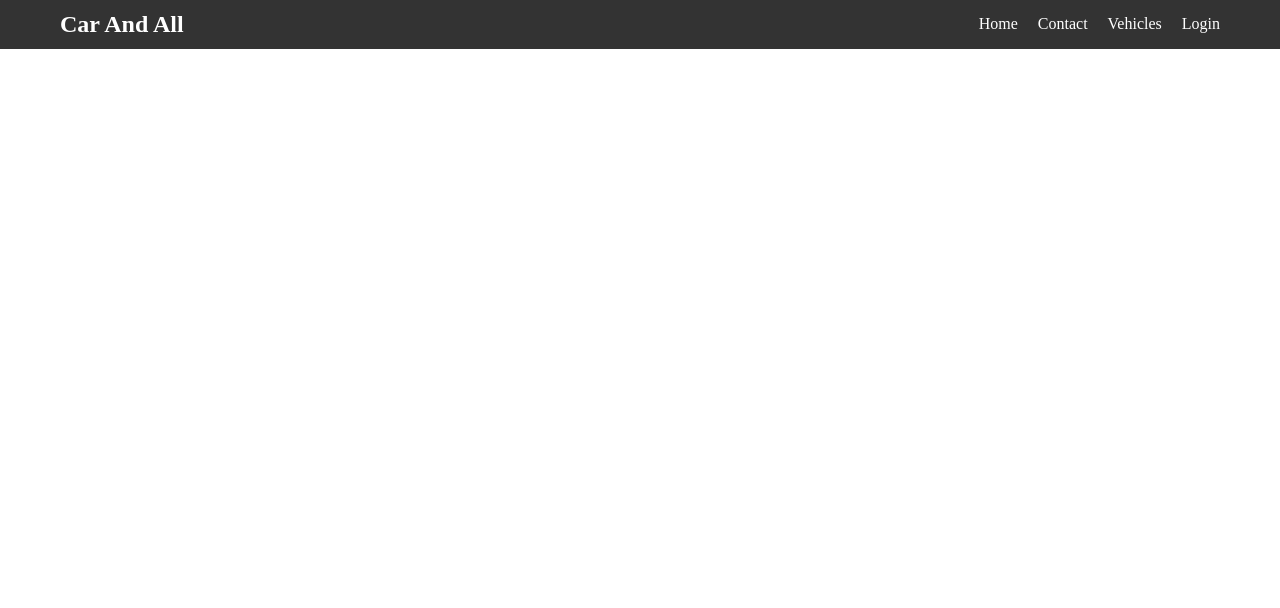
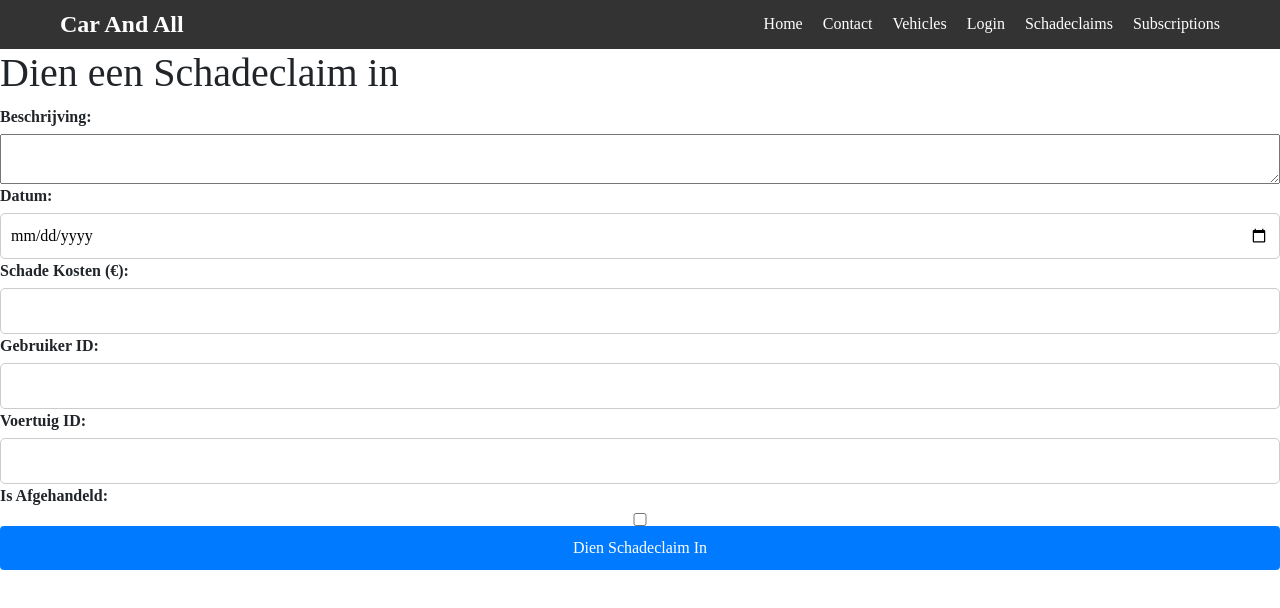
Before and after one commit to Kevin-Gazi/Front_End_Car_and_All, a React (Create React App) app: page /schadeclaims in a window 1280 px wide. Shown: the top 608 px of the page. Built offline with nearby package versions, Linux system fonts and the light colour scheme.

Commit message:
Schadeclaim frontend gemaakt

```diff
--- a/package.json
+++ b/package.json
@@ -7,6 +7,7 @@
     "@testing-library/jest-dom": "^5.17.0",
     "@testing-library/react": "^13.4.0",
     "@testing-library/user-event": "^13.5.0",
+    "axios": "^1.7.9",
     "bootstrap": "^5.3.3",
     "react": "^18.3.1",
     "react-dom": "^18.3.1",
--- /dev/null
+++ b/src/Abonnement/Subscriptions.css
@@ -0,0 +1,56 @@
+.subscriptions-container {
+    max-width: 1200px;
+    margin: 0 auto;
+    padding: 20px;
+    font-family: Arial, sans-serif;
+    color: #333;
+}
+
+.subscriptions-container h1 {
+    text-align: center;
+    margin-bottom: 10px;
+    font-size: 2.5em;
+    color: #007bff;
+}
+
+.subscriptions-container p {
+    text-align: center;
+    margin-bottom: 30px;
+    font-size: 1.4em;
+}
+
+.subscriptions-grid {
+    display: grid;
+    grid-template-columns: repeat(auto-fit, minmax(300px, 1fr));
+    gap: 20px;
+}
+
+.subscription-card {
+    background-color: #f9f9f9;
+    border: 1px solid #ddd;
+    border-radius: 8px;
+    padding: 20px;
+    text-align: center;
+    box-shadow: 0 4px 6px rgba(0, 0, 0, 0.1);
+    transition: transform 0.2s ease;
+}
+
+.subscription-card:hover {
+    transform: translateY(-5px);
+}
+
+.subscription-card h2 {
+    margin-bottom: 10px;
+    color: #007bff;
+}
+
+.subscription-card p {
+    margin: 5px 0;
+    font-size: 1.1em;
+}
+
+.price {
+    font-weight: bold;
+    color: #28a745;
+    margin-top: 10px;
+}
--- /dev/null
+++ b/src/Abonnement/Subscriptions.js
@@ -0,0 +1,29 @@
+import React from "react";
+import "./Subscriptions.css";
+
+const Subscriptions = () => {
+    // Static data for subscriptions
+    const subscriptions = [
+        { id: 1, name: "Pay-as-you-go", description: "Fixed monthly fee with a discount on rentals.", price: 29.99 },
+        { id: 2, name: "Prepaid", description: "Covers a specific number of rental days.", price: 99.99 }
+    ];
+
+    return (
+        <div className="subscriptions-container">
+            <h1>Available Subscriptions</h1>
+            <p>View our different subscriptions and choose the type that suits you!</p>
+
+            <div className="subscriptions-grid">
+                {subscriptions.map((subscription) => (
+                    <div className="subscription-card" key={subscription.id}>
+                        <h2>{subscription.name}</h2>
+                        <p>{subscription.description}</p>
+                        <p className="price">Prijs: €{subscription.price.toFixed(2)} per maand</p>
+                    </div>
+                ))}
+            </div>
+        </div>
+    );
+};
+
+export default Subscriptions;
--- a/src/App.js
+++ b/src/App.js
@@ -7,6 +7,8 @@ import Vehicles from "./Vehicles/Vehicles";
 import { NavBar } from "./Components/NavBar";  // Import van de NavBar
 import Login from "./Login/LoginScherm";
 import SignUp from "./Login/SignUpScherm"; // Je SignUp component
+import Schadeclaims from "./Backofficemedewerker/Schadeclaims";
+import Subscriptions from "./Abonnement/Subscriptions";
 
 function App() {
     return (
@@ -19,6 +21,8 @@ function App() {
                 <Route path="/vehicles" element={<Vehicles />} />
                 <Route path="/Login/LoginScherm" element={<Login />} />
                 <Route path="/SignUp" element={<SignUp />} />
+                <Route path="/schadeclaims" element={<Schadeclaims />} />
+                <Route path="/subscriptions" element={<Subscriptions />} />
             </Routes>
         </Router>
     );
--- /dev/null
+++ b/src/Backofficemedewerker/Schadeclaims.css
@@ -0,0 +1,52 @@
+.schadeclaims-container {
+    padding: 20px;
+    font-family: Arial, sans-serif;
+}
+
+.schadeclaims-container h1 {
+    color: #333;
+}
+
+.input-group {
+    margin-bottom: 15px;
+}
+
+.input-group label {
+    display: block;
+    font-weight: bold;
+}
+
+.input-group input,
+.input-group textarea {
+    width: 100%;
+    padding: 8px;
+    margin-top: 5px;
+    border: 1px solid #ccc;
+    border-radius: 4px;
+}
+
+button {
+    background-color: #007bff;
+    color: white;
+    border: none;
+    padding: 10px 20px;
+    cursor: pointer;
+    border-radius: 4px;
+}
+
+button:hover {
+    background-color: #0056b3;
+}
+
+.claims-list {
+    list-style-type: none;
+    padding: 0;
+}
+
+.claims-list li {
+    background: #f9f9f9;
+    margin-bottom: 10px;
+    padding: 10px;
+    border: 1px solid #ddd;
+    border-radius: 4px;
+}
--- /dev/null
+++ b/src/Backofficemedewerker/Schadeclaims.js
@@ -0,0 +1,118 @@
+import React, { useState } from "react";
+import axios from "axios";
+
+const SchadeclaimForm = () => {
+    const [formData, setFormData] = useState({
+        beschrijving: "",
+        datum: "",
+        schadeKosten: "",
+        gebruikerId: "",
+        voertuigId: "",
+        isAfgehandeld: false,
+    });
+
+    const [responseMessage, setResponseMessage] = useState("");
+
+    const handleChange = (e) => {
+        const { name, value, type, checked } = e.target;
+        setFormData({
+            ...formData,
+            [name]: type === "checkbox" ? checked : value,
+        });
+    };
+
+    const handleSubmit = async (e) => {
+        e.preventDefault();
+
+        try {
+            const response = await axios.post("https://localhost:7017/api/Schadeclaim", formData);
+            setResponseMessage("Schadeclaim succesvol aangemaakt!");
+            setFormData({
+                beschrijving: "",
+                datum: "",
+                schadeKosten: "",
+                gebruikerId: "",
+                voertuigId: "",
+                isAfgehandeld: false,
+            });
+        } catch (error) {
+            setResponseMessage("Er is een fout opgetreden bij het indienen van d e schadeclaim.");
+        }
+    };
+
+    return (
+        <div className="schadeclaim-form-container">
+            <h1>Dien een Schadeclaim in</h1>
+            <form onSubmit={handleSubmit}>
+                <div className="form-group">
+                    <label htmlFor="beschrijving">Beschrijving:</label>
+                    <textarea
+                        id="beschrijving"
+                        name="beschrijving"
+                        value={formData.beschrijving}
+                        onChange={handleChange}
+                        required
+                    />
+                </div>
+                <div className="form-group">
+                    <label htmlFor="datum">Datum:</label>
+                    <input
+                        type="date"
+                        id="datum"
+                        name="datum"
+                        value={formData.datum}
+                        onChange={handleChange}
+                        required
+                    />
+                </div>
+                <div className="form-group">
+                    <label htmlFor="schadeKosten">Schade Kosten (€):</label>
+                    <input
+                        type="number"
+                        id="schadeKosten"
+                        name="schadeKosten"
+                        value={formData.schadeKosten}
+                        onChange={handleChange}
+                        required
+                    />
+                </div>
+                <div className="form-group">
+                    <label htmlFor="gebruikerId">Gebruiker ID:</label>
+                    <input
+                        type="number"
+                        id="gebruikerId"
+                        name="gebruikerId"
+                        value={formData.gebruikerId}
+                        onChange={handleChange}
+                        required
+                    />
+                </div>
+                <div className="form-group">
+                    <label htmlFor="voertuigId">Voertuig ID:</label>
+                    <input
+                        type="number"
+                        id="voertuigId"
+                        name="voertuigId"
+                        value={formData.voertuigId}
+                        onChange={handleChange}
+                        required
+                    />
+                </div>
+                <div className="form-group">
+                    <label htmlFor="isAfgehandeld">Is Afgehandeld:</label>
+                    <input
+                        type="checkbox"
+                        id="isAfgehandeld"
+                        name="isAfgehandeld"
+                        checked={formData.isAfgehandeld}
+                        onChange={handleChange}
+                    />
+                </div>
+                <button type="submit">Dien Schadeclaim In</button>
+            </form>
+            {responseMessage && <p>{responseMessage}</p>}
+        </div>
+    );
+};
+
+export default SchadeclaimForm;
--- a/src/Components/NavBar.js
+++ b/src/Components/NavBar.js
@@ -25,6 +25,13 @@ export function NavBar() {
                     <li className="navbar-item">
                         <Link to="/Login/LoginScherm" className="navbar-links">Login</Link>
                     </li>
+                    <li className="navbar-item">
+                        <Link to="/schadeclaims" className="navbar-links">Schadeclaims</Link>
+                    </li>
+                    <li className="navbar-item"></li>
+                    <li>
+                        <Link to="/subscriptions" className="navbar-links">Subscriptions</Link>
+                    </li>
                 </ul>
             </div>
         </nav>
--- a/src/Components/SearchSection.js
+++ b/src/Components/SearchSection.js
@@ -33,22 +33,19 @@ export function SearchSection() {
                     </div>
 
                     <div className="form-group">
-                        <label>Model</label>
-                        <select>
-                            <option value="">Selecteer Model</option>
-                            <option value="X5">X5</option>
-                            <option value="A4">A4</option>
-                        </select>
+                        <label>Bouwjaar vanaf</label>
+                        <input type="number" placeholder="2024"/>
+                    </div>
+
+                    {/* Date*/}
+                    <div className="form-group">
+                        <label>Start Datum</label>
+                        <input type="date" />
                     </div>
 
                     <div className="form-group">
-                        <label>Bouwjaar vanaf</label>
-                        <input type="number" placeholder="2020" />
-                    </div>
-
-                    <div className="form-group">
-                        <label>Prijs tot (€)</label>
-                        <input type="number" placeholder="50000" />
+                        <label>Eind Datum</label>
+                        <input type="date" />
                     </div>
 
                     {/* Submit Button */}
```
Also changed, not shown: 1 other file (tests, documents, lock files or other folders).
